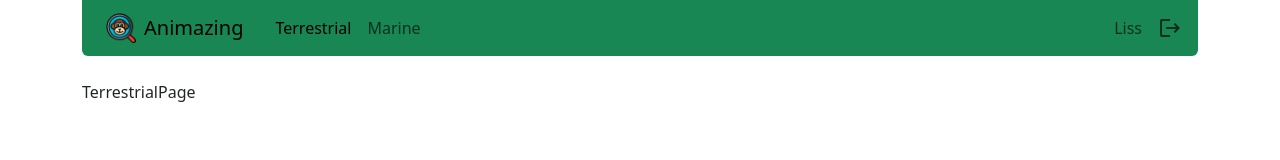
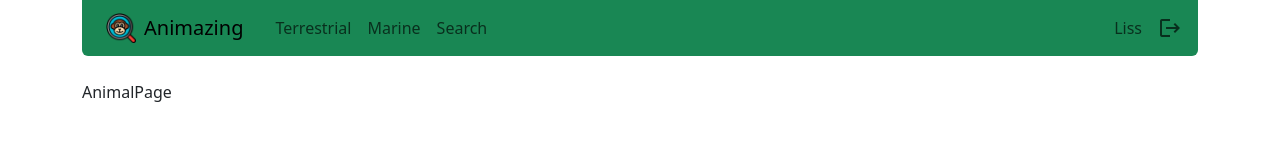
Before and after one commit to abrilBjarano/Animazing, a React (Vite) app: page /animal in a window 1280 px wide. Before the commit this address led to /terrestrial. Shown: the top 160 px of the page. Built offline with nearby package versions, Linux system fonts and the light colour scheme.

Commit message:
Added Search and ANimal page and implemented in Routes config and navbar

```diff
--- a/src/animals/hooks/useAnimalsRoutesInfo.jsx
+++ b/src/animals/hooks/useAnimalsRoutesInfo.jsx
@@ -3,6 +3,7 @@ export const useAnimalsRoutesInfo = () => {
    const routes = [
       { name: 'Terrestrial', path: 'terrestrial' },
       { name: 'Marine', path: 'marine' },
+      { name: 'Search', path: 'search' },
    ]
 
 
--- /dev/null
+++ b/src/animals/pages/AnimalPage.jsx
@@ -0,0 +1,5 @@
+export const AnimalPage = () => {
+   return (
+      <div>AnimalPage</div>
+   )
+}
--- /dev/null
+++ b/src/animals/pages/SearchPage.jsx
@@ -0,0 +1,5 @@
+export const SearchPage = () => {
+   return (
+      <div>SearchPage</div>
+   )
+}
--- a/src/animals/routes/AnimalsRoutes.jsx
+++ b/src/animals/routes/AnimalsRoutes.jsx
@@ -2,6 +2,8 @@ import { Navigate, Route, Routes } from "react-router-dom";
 import { Navbar } from "../components/Navbar";
 import { TerrestrialPage } from "../pages/TerrestrialPage";
 import { MarinePage } from "../pages/MarinePage";
+import { SearchPage } from "../pages/SearchPage";
+import { AnimalPage } from "../pages/AnimalPage";
 
 
 export const AnimalsRoutes = () => {
@@ -14,6 +16,9 @@ export const AnimalsRoutes = () => {
             <Route path="terrestrial" element={ <TerrestrialPage /> } />
             <Route path="marine" element={ <MarinePage /> } />
 
+            <Route path="search" element={ <SearchPage /> } />
+            <Route path="animal" element={ <AnimalPage /> } />
+
             <Route path="/*" element={ <Navigate to="terrestrial" /> } />
          </Routes>
       </>
```
